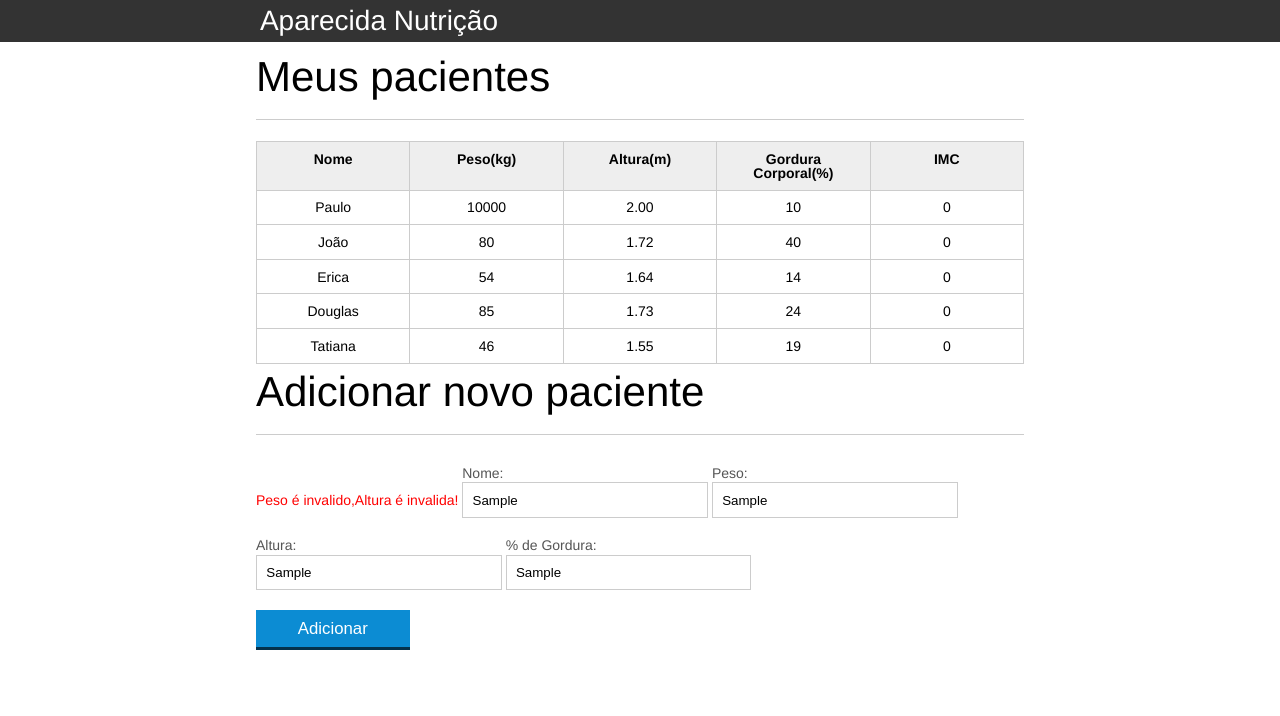
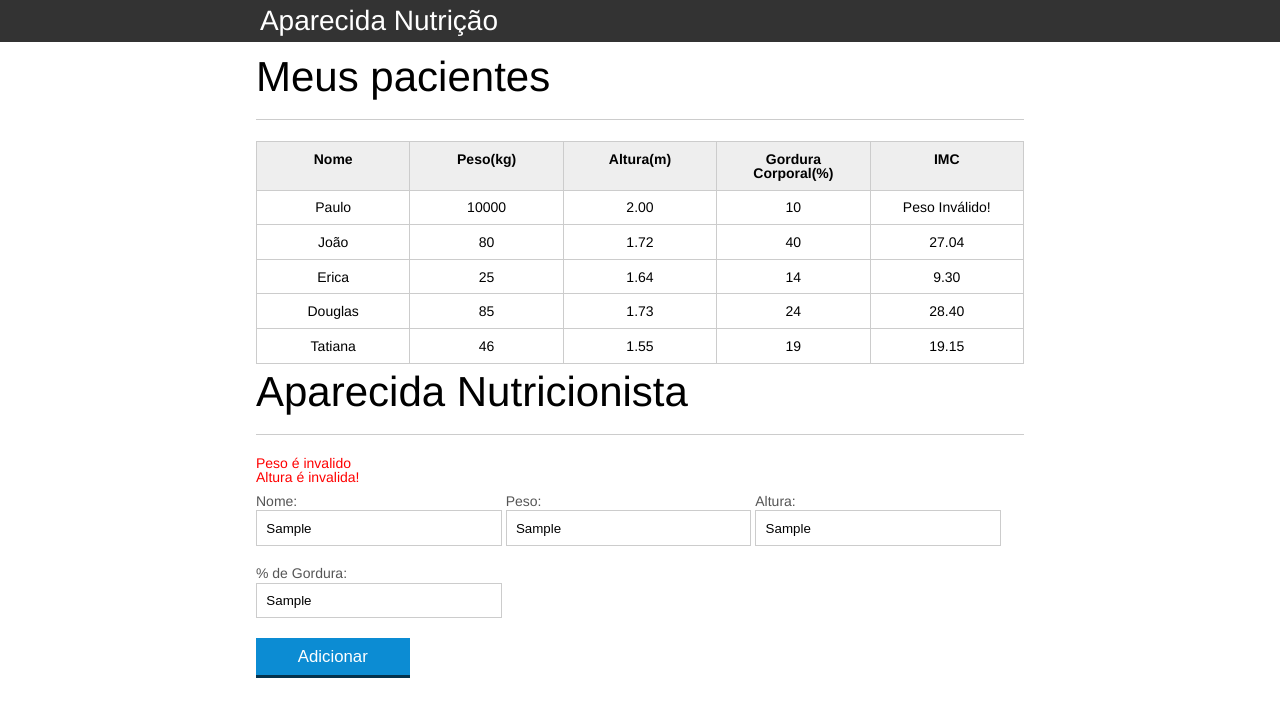
Before and after one commit to sbm-waltersouza/padawan-javascript-02, a plain HTML site: page index.html in a window 1280 px wide. Both pictures are taken after typing "Sample", "Sample", "Sample", "Sample" into the empty fields and a click on the button "Adicionar". Drawn offline with Linux system fonts and the light colour scheme.

Commit message:
Validando o restante dos campos

```diff
--- a/css/index.css
+++ b/css/index.css
@@ -133,6 +133,6 @@ button[disabled=disabled], button:disabled {
 	border: 1px solid red;
 }
 
-#mensagem-erro {
+#mensagens-erro {
     color: red;
 }
--- a/index.html
+++ b/index.html
@@ -47,7 +47,7 @@
 
 					<tr class="paciente">
 						<td class="info-nome">Erica</td>
-						<td class="info-peso">54</td>
+						<td class="info-peso">25</td>
 						<td class="info-altura">1.64</td>
 						<td class="info-gordura">14</td>
 						<td class="info-imc">0</td>
@@ -77,7 +77,12 @@
 	<section class="container">
 		<h2 id="titulo-form">Adicionar novo paciente</h2>
 		<form id="form-adiciona">
-			<span id="mensagem-erro"></span>
+			<ul id="mensagens-erro">
+
+
+
+
+			</ul>
 			<div class="grupo">
 				<label for="nome">Nome:</label>
 				<input id="nome" name="nome" type="text" placeholder="digite o nome do seu paciente" class="campo">
--- a/js/calcula-imc.js
+++ b/js/calcula-imc.js
@@ -1,4 +1,4 @@
-var titulo = document.querySelector(".titulo");
+var titulo = document.querySelector("#titulo-form");
 titulo.textContent = "Aparecida Nutricionista";
 
 var pacientes = document.querySelectorAll(".paciente");
--- a/js/form.js
+++ b/js/form.js
@@ -15,8 +15,7 @@ botaoAdicionar.addEventListener("click", function(event) {
     var erros = validaPaciente(paciente);
 
     if (erros.length > 0) {
-        var mensagemErro = document.querySelector("#mensagem-erro");
-        mensagemErro.textContent = erros;
+       exibeMensagensDeErro(erros);
         return;
     }
 
@@ -27,7 +26,24 @@ botaoAdicionar.addEventListener("click", function(event) {
 
     //limpar o formulario
     form.reset();
+
+    var mensagensErro = document.querySelector("#tabela-pacientes");
+    mensagensErro.innerHTML = "";
 });
+
+function exibeMensagensDeErro(erros) {
+    var ul = document.querySelector("#mensagens-erro");
+    ul.innerHTML = "";
+
+
+
+    erros.forEach(function(erro) {
+        var li = document.createElement("li");
+        li.textContent = erro;
+        ul.appendChild(li);
+    });
+
+}
 
 function obtemPacienteDoFormulario(form) {
 
@@ -66,9 +82,17 @@ function validaPaciente(paciente) {
 
     var erros = [];
 
+    if (paciente.nome.length == 0) erros.push("O nome não pode ser em branco");
+
     if (!validaPeso(paciente.peso)) erros.push("Peso é invalido");
 
     if(!validaAltura(paciente.altura)) erros.push("Altura é invalida!");
 
+    if (paciente.gordura.length == 0) erros.push("A gordura não pode ser em branco");
+
+    if (paciente.peso.length == 0) erros.push("O peso não pode ser em branco");
+
+    if (paciente.altura.length == 0) erros.push("A altura não pode ser em branco");
+
     return erros;
 }
```
